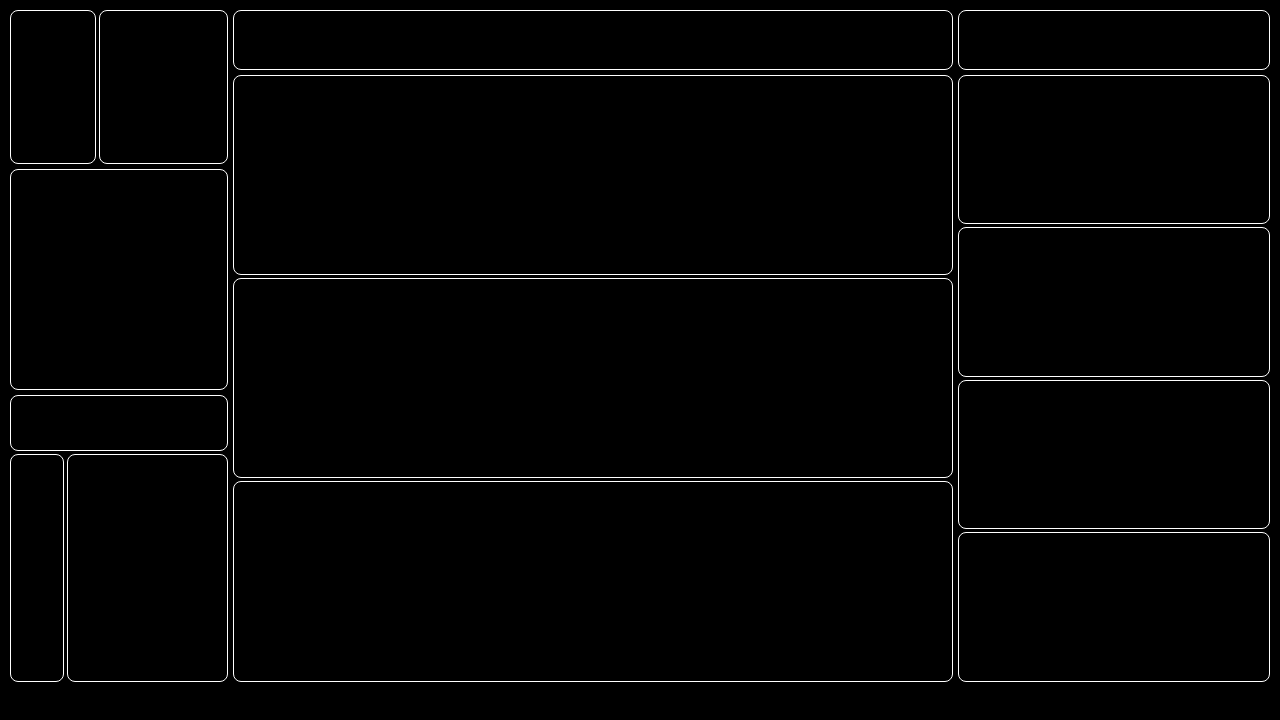
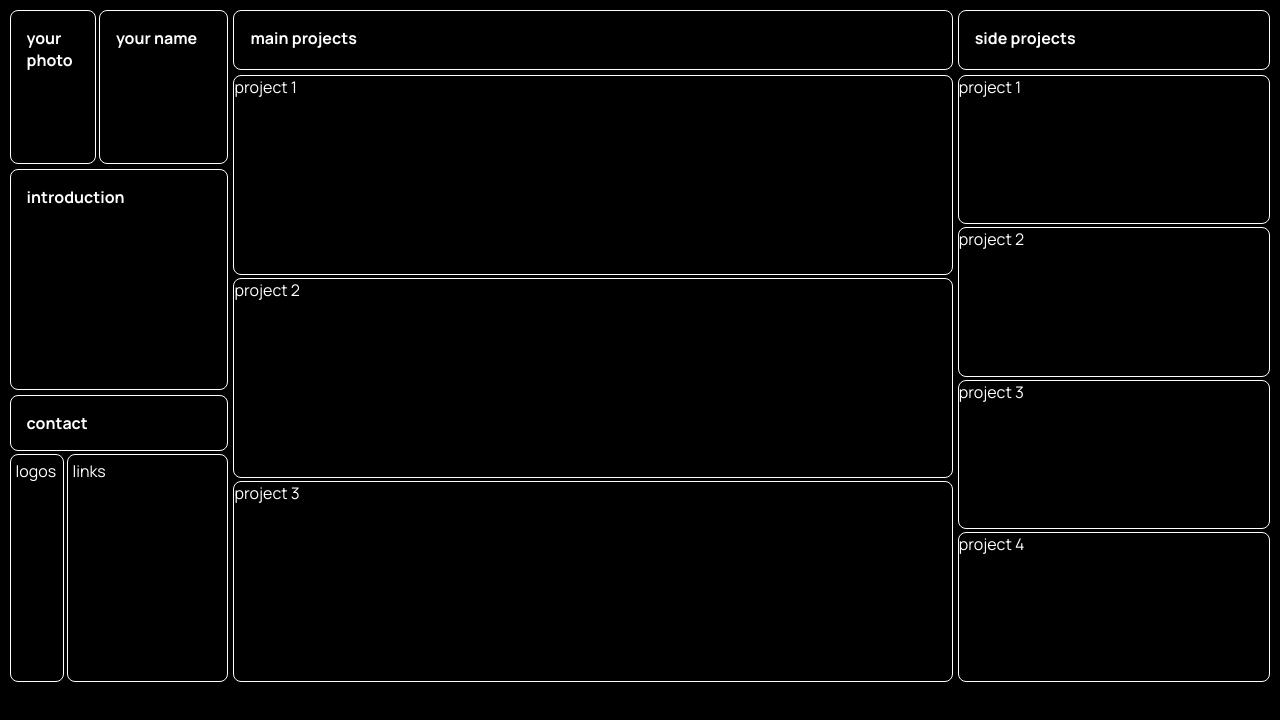
Before and after one commit to dofiki/portfolio-template, a plain HTML site: page index.html in a window 1280 px wide. Drawn offline with Linux system fonts and the light colour scheme.

Commit message:
added text

```diff
--- a/index.html
+++ b/index.html
@@ -1,43 +1,52 @@
 <!DOCTYPE html>
 <html lang="en">
+
 <head>
     <meta charset="UTF-8">
     <meta http-equiv="X-UA-Compatible" content="IE=edge">
     <meta name="viewport" content="width=device-width, initial-scale=1.0">
     <title>portfolio-template</title>
     <link rel="stylesheet" href="stylesheet.css">
+    <link rel="preconnect" href="https://fonts.googleapis.com">
+    <link rel="preconnect" href="https://fonts.gstatic.com" crossorigin>
+    <link href="https://fonts.googleapis.com/css2?family=Manrope:wght@400;700&display=swap" rel="stylesheet">
 </head>
+
 <body>
+
+
         <div class="left">
             <div class="topLeft">
-            <div class="photo"></div>
-            <div class="discription"></div>
+                <div class="photo">your photo</div>
+                <div class="discription">your name</div>
             </div>
-        <div class="midLeft"></div>
+            <div class="midLeft">introduction</div>
             <div class="bottomLeft">
-            <div class="contactHeader"></div>
+                <div class="contactHeader">contact</div>
                 <div class="contactContent">
-                <div class="ccLeft"></div>
-                <div class="ccRight"></div>
+                    <div class="ccLeft">logos</div>
+                    <div class="ccRight">links</div>
                 </div>
             </div>
         </div>
         <div class="mid">
-        <div class="midMenu"></div>
+            <div class="midMenu">main projects</div>
             <div class="midContent">
-            <div class="content"></div>
-            <div class="content"></div>
-            <div class="content"></div>
+                <div class="content">project 1</div>
+                <div class="content">project 2</div>
+                <div class="content">project 3</div>
             </div>
         </div>
         <div class="right">
-        <div class="rightMenu"></div>
+            <div class="rightMenu">side projects</div>
             <div class="rightContent">
-            <div class="content"></div>
-            <div class="content"></div>
-            <div class="content"></div>
-            <div class="content"></div>
+                <div class="content">project 1</div>
+                <div class="content">project 2</div>
+                <div class="content">project 3</div>
+                <div class="content">project 4</div>
             </div>
         </div>
+
+
 </body>
 </html>
--- a/stylesheet.css
+++ b/stylesheet.css
@@ -8,6 +8,8 @@ body{
     background-color: black;
     gap: 5px;
     padding: 0.6rem;
+    font-family: 'Manrope', sans-serif;
+    color: white;
 
 }
 
@@ -51,6 +53,8 @@ body{
     background-color: rgb(0, 0, 0);
     border-radius: 0.5rem;
     border: 1px solid white;
+    padding: 1rem;
+    font-weight: bold;
 }
 
 .bottomLeft{
@@ -65,6 +69,8 @@ body{
     background-color: rgb(0, 0, 0);
     border: 1px solid rgb(255, 255, 255);
     border-radius: 0.5rem;
+    padding: 1rem;
+    font-weight: bold;
 }
 
 .midContent{
@@ -78,6 +84,8 @@ body{
     background-color: rgb(0, 0, 0);
     border: 1px solid rgb(255, 255, 255);
     border-radius: 0.5rem;
+    padding: 1rem;
+    font-weight: bold;
 }
 
 .rightContent{
@@ -91,18 +99,24 @@ body{
     background-color: rgb(0, 0, 0);
     border: 1px solid rgb(255, 255, 255);
     border-radius: 0.5rem;
+    padding: 1rem;
+    font-weight: bold;
 }
 
 .discription{
     background-color: rgb(0, 0, 0);
     border: 1px solid rgb(255, 255, 255);
     border-radius: 0.5rem;
+    padding: 1rem;
+    font-weight: bold;
 }
 
 .contactHeader{
     background-color: rgb(0, 0, 0);
     border: 1px solid rgb(255, 255, 255);
     border-radius: 0.5rem;
+    padding: 1rem;
+    font-weight: bold;
 }
 
 .contactContent{
@@ -110,18 +124,23 @@ body{
     display: grid;
     grid-template-columns: 0.5fr 1.5fr;
     gap: 3px;
+
 }
 
 .ccLeft{
     background-color: rgb(0, 0, 0);
     border: 1px solid rgb(255, 255, 255);
     border-radius: 0.5rem;
+     padding: 5px;
+
+
 }
 
 .ccRight{
     background-color: rgb(0, 0, 0);
     border: 1px solid rgb(255, 255, 255);
     border-radius: 0.5rem;
+    padding: 5px;
 }
 
 .content{
```
Lines whose indentation alone changed are shown as unchanged.
